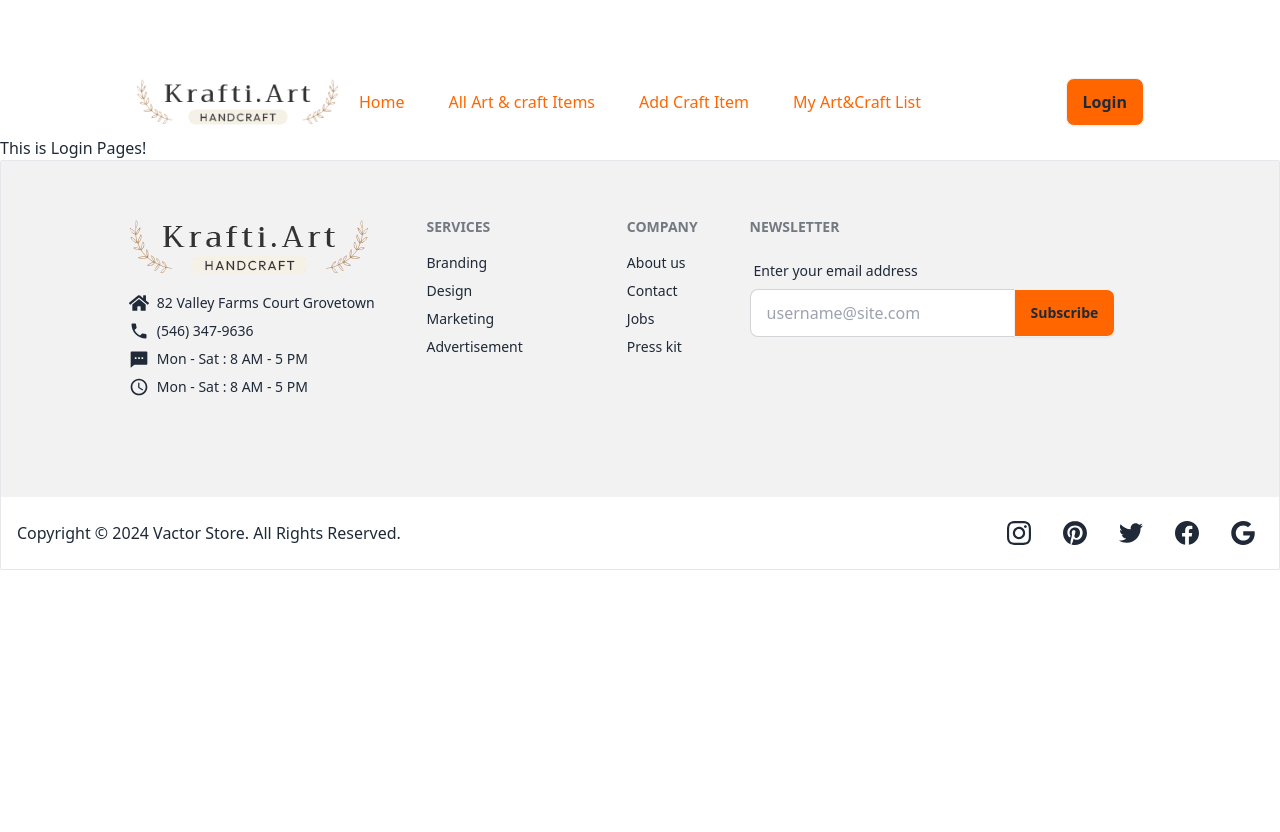
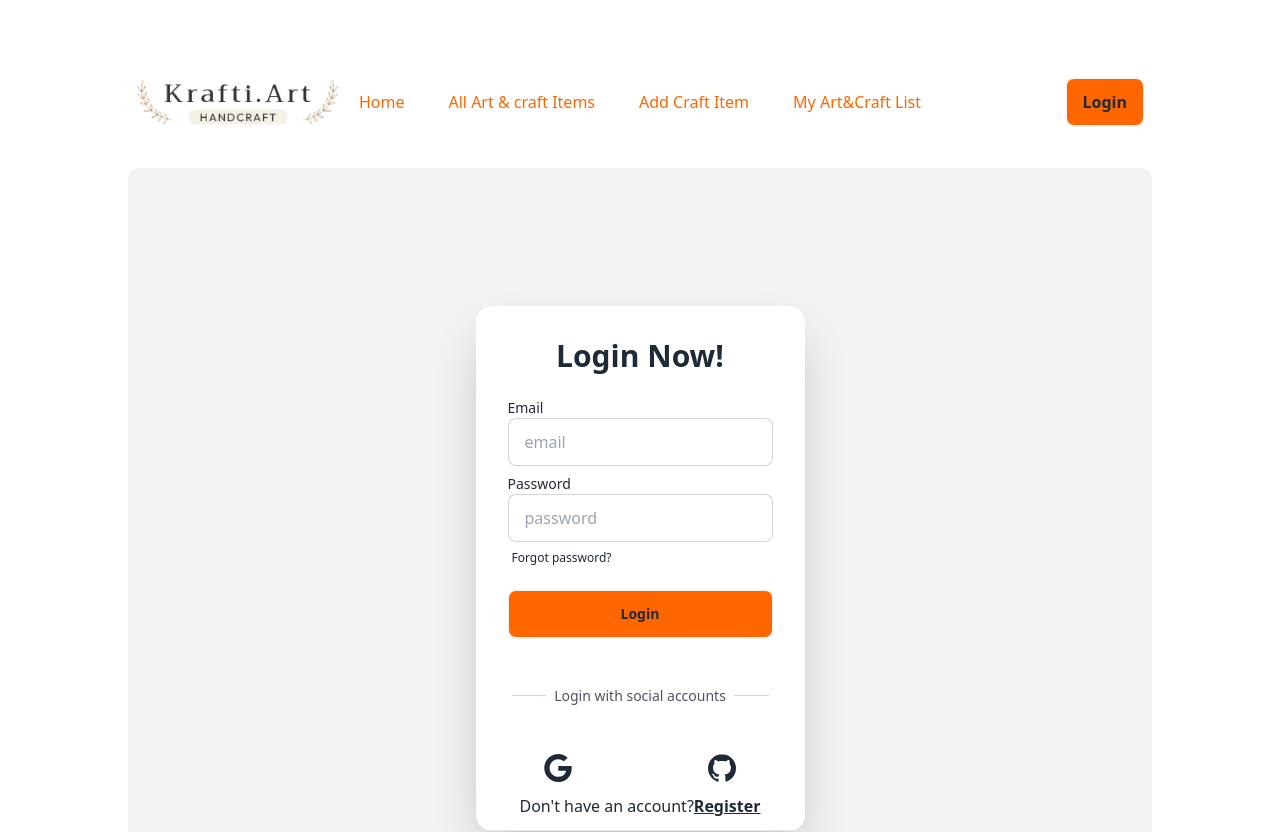
Before and after one commit to Alok4D/PH-Assignment-10, a React (Vite) app: page /login in a window 1280 px wide. Shown: the top 832 px of the page. Before the commit the page ends 800 px from the top, so only its background shows below. Built offline with nearby package versions, Linux system fonts and the light colour scheme; no server answers.

Commit message:
add new login form

```diff
--- a/src/Components/Login-Pages/Login.jsx
+++ b/src/Components/Login-Pages/Login.jsx
@@ -1,131 +1,120 @@
-// // import { useContext, useEffect } from "react";
-// // import { Link, useNavigate } from "react-router-dom";
-// // // import { AuthContext } from "../Auth-Provider/AuthProvider";
-// // import AOS from 'aos';
-// // import 'aos/dist/aos.css';
-// // import { Helmet } from "react-helmet-async";
-// // import { AuthContext } from "../Auth-Provaider/AuthProvaider";
+// import { useContext, useEffect } from "react";
+// import { Link, useLocation, useNavigate } from "react-router-dom";
+// import { AuthContext } from "../Auth-Provider/AuthProvider";
+// import AOS from 'aos';
+// import 'aos/dist/aos.css';
+// import { Helmet } from "react-helmet-async";
 
-// import { useContext, useEffect } from "react";
+import { useContext } from "react";
+import { AuthContext } from "../Auth-Provaider/AuthProvaider";
+import { Link } from "react-router-dom";
 
 
-// const Login = () => {
+const Login = () => {
 
-// //   useEffect(() => {
-// //     AOS.init({
-// //       duration: 2000,
-// //     });
-// //   }, []);
+//   useEffect(() => {
+//     AOS.init({
+//       duration: 2000,
+//     });
+//   }, []);
 
-// //   const location = useLocatiol()
-// //   console.log(location);
-// //   const navigate = useNavigate()
+//   const location = useLocation()
+//   console.log(location);
+//   const navigate = useNavigate()
 
-//    const {loginUser, googleLogin, githubLogin, setUser, user} = useContext(AuthContext)
+   const {loginUser, googleLogin, setUser} = useContext(AuthContext)
 
 
-//     const handleLogin = (e) => {
-//         e.preventDefault()
-//         const email = e.target.email.value;
-//         const password = e.target.password.value;
-//         console.log(email, password);
-//         loginUser(email, password)
-//         .then( () => {
-//           navigate(location?.state ? location.state : '/');
-//         })
-//     }
+    const handleLogin = (e) => {
+        e.preventDefault()
+        const email = e.target.email.value;
+        const password = e.target.password.value;
+        console.log(email, password);
+        loginUser(email, password)
+        .then( () => {
+        //   navigate(location?.state ? location.state : '/');
+        })
+    }
 
 
-//     const handleGoogleLogin = () =>{
-//       googleLogin()
-//       .then(result => {
-//         setUser(result.user)
-//         navigate(location?.state ? location.state : '/');
+    const handleGoogleLogin = () =>{
+      googleLogin()
+      .then(result => {
+        setUser(result.user)
+        // navigate(location?.state ? location.state : '/');
 
-//       })
-//     }
+      })
+    }
 
-//     const handleGithubLogin = () => {
-//       githubLogin()
-//       .then(result => {
-//         setUser(result.user)
-//         navigate(location?.state ? location.state : '/');
+    // const handleGithubLogin = () => {
+    //   githubLogin()
+    //   .then(result => {
+    //     setUser(result.user)
+    //     // navigate(location?.state ? location.state : '/');
 
-//       })
-//     }
+    //   })
+    // }
 
 
-//     useEffect( () => {
-//       if(user){
-//         navigate(location.state)
-//       }
-//     }, [user])
+    // useEffect( () => {
+    //   if(user){
+    //     navigate(location.state)
+    //   }
+    // }, [user])
 
-//     return (
-//        <div className="hero w-[80%] mx-auto rounded-xl min-h-screen bg-base-200 mb-8 mt-8" data-aos="zoom-in">
-//         <Helmet><title>Login Page</title></Helmet>
-//   <div className="hero-content flex-col lg:flex-row-reverse">
+    return (
+       <div className="hero w-[80%] mx-auto rounded-xl min-h-screen bg-base-200 mb-8 mt-8" data-aos="zoom-in">
+        {/* <Helmet><title>Login Page</title></Helmet> */}
+  <div className="hero-content flex-col lg:flex-row-reverse">
 
-//     <div className="card shrink-0 w-full max-w-sm shadow-2xl bg-base-100">
+    <div className="card shrink-0 w-full max-w-sm shadow-2xl bg-base-100">
 
-//       <form onSubmit={handleLogin} className="card-body">
-//         <h2 className="text-3xl font-extrabold text-center mb-4">Login Now!</h2>
-//         <div className="form-control">
-//             <span className="label-text">Email</span>
-//           <input name="email" type="email" placeholder="email" className="input input-bordered" required />
-//         </div>
-//         <div className="form-control">
-//             <span className="label-text">Password</span>
-//           <input name="password" type="password" placeholder="password" className="input input-bordered" required />
-//           <label className="label">
-//             <a href="#" className="label-text-alt link link-hover">Forgot password?</a>
-//           </label>
-//         </div>
+      <form onSubmit={handleLogin} className="card-body">
+        <h2 className="text-3xl font-extrabold text-center mb-4">Login Now!</h2>
+        <div className="form-control">
+            <span className="label-text">Email</span>
+          <input name="email" type="email" placeholder="email" className="input input-bordered" required />
+        </div>
+        <div className="form-control">
+            <span className="label-text">Password</span>
+          <input name="password" type="password" placeholder="password" className="input input-bordered" required />
+          <label className="label">
+            <a href="#" className="label-text-alt link link-hover">Forgot password?</a>
+          </label>
+        </div>
 
-//         <div className="form-control mt-2">
-//           <button className="btn bg-[#F60]">Login</button>
-//         </div>
+        <div className="form-control mt-2">
+          <button className="btn bg-[#F60]">Login</button>
+        </div>
 
-//       </form>
+      </form>
 
-//       <div className="flex items-center pt-4 space-x-2 p-9">
-//             <div className="flex-1 h-px bg-gray-300"></div>
-//             <p className="text-sm text-gray-600">Login with social accounts</p>
-//             <div className="flex-1 h-px bg-gray-300"></div>
-//         </div>
-//         {/* Social icons */}
-//         <div className="flex justify-around">
-//             <button onClick={handleGoogleLogin} aria-label="Log in with Google" className="p-3 rounded-full hover:bg-gray-200">
-//                 <svg xmlns="http://www.w3.org/2000/svg" viewBox="0 0 32 32" className="w-7 h-7  fill-current"><path d="M16.318 13.714v5.484h9.078c-0.37 2.354-2.745 6.901-9.078 6.901-5.458 0-9.917-4.521-9.917-10.099s4.458-10.099 9.917-10.099c3.109 0 5.193 1.318 6.38 2.464l4.339-4.182c-2.786-2.599-6.396-4.182-10.719-4.182-8.844 0-16 7.151-16 16s7.156 16 16 16c9.234 0 15.365-6.49 15.365-15.635 0-1.052-0.115-1.854-0.255-2.651z"></path></svg>
-//             </button>
+      <div className="flex items-center pt-4 space-x-2 p-9">
+            <div className="flex-1 h-px bg-gray-300"></div>
+            <p className="text-sm text-gray-600">Login with social accounts</p>
+            <div className="flex-1 h-px bg-gray-300"></div>
+        </div>
+        {/* Social icons */}
+        <div className="flex justify-around">
+            <button onClick={handleGoogleLogin} aria-label="Log in with Google" className="p-3 rounded-full hover:bg-gray-200">
+                <svg xmlns="http://www.w3.org/2000/svg" viewBox="0 0 32 32" className="w-7 h-7  fill-current"><path d="M16.318 13.714v5.484h9.078c-0.37 2.354-2.745 6.901-9.078 6.901-5.458 0-9.917-4.521-9.917-10.099s4.458-10.099 9.917-10.099c3.109 0 5.193 1.318 6.38 2.464l4.339-4.182c-2.786-2.599-6.396-4.182-10.719-4.182-8.844 0-16 7.151-16 16s7.156 16 16 16c9.234 0 15.365-6.49 15.365-15.635 0-1.052-0.115-1.854-0.255-2.651z"></path></svg>
+            </button>
 
-//             <button onClick={handleGithubLogin} aria-label="Log in with GitHub" className="p-3 rounded-full hover:bg-gray-200">
-//                 <svg xmlns="http://www.w3.org/2000/svg" viewBox="0 0 32 32" className="w-7 h-7 fill-current"><path d="M16 0.396c-8.839 0-16 7.167-16 16 0 7.073 4.584 13.068 10.937 15.183 0.803 0.151 1.093-0.344 1.093-0.772 0-0.38-0.009-1.385-0.015-2.719-4.453 0.964-5.391-2.151-5.391-2.151-0.729-1.844-1.781-2.339-1.781-2.339-1.448-0.989 0.115-0.968 0.115-0.968 1.604 0.109 2.448 1.645 2.448 1.645 1.427 2.448 3.744 1.74 4.661 1.328 0.14-1.031 0.557-1.74 1.011-2.135-3.552-0.401-7.287-1.776-7.287-7.907 0-1.751 0.62-3.177 1.645-4.297-0.177-0.401-0.719-2.031 0.141-4.235 0 0 1.339-0.427 4.4 1.641 1.281-0.355 2.641-0.532 4-0.541 1.36 0.009 2.719 0.187 4 0.541 3.043-2.068 4.381-1.641 4.381-1.641 0.859 2.204 0.317 3.833 0.161 4.235 1.015 1.12 1.635 2.547 1.635 4.297 0 6.145-3.74 7.5-7.296 7.891 0.556 0.479 1.077 1.464 1.077 2.959 0 2.14-0.020 3.864-0.020 4.385 0 0.416 0.28 0.916 1.104 0.755 6.4-2.093 10.979-8.093 10.979-15.156 0-8.833-7.161-16-16-16z"></path></svg>
-//             </button>
-//         </div>
+            <button  aria-label="Log in with GitHub" className="p-3 rounded-full hover:bg-gray-200">
+                <svg xmlns="http://www.w3.org/2000/svg" viewBox="0 0 32 32" className="w-7 h-7 fill-current"><path d="M16 0.396c-8.839 0-16 7.167-16 16 0 7.073 4.584 13.068 10.937 15.183 0.803 0.151 1.093-0.344 1.093-0.772 0-0.38-0.009-1.385-0.015-2.719-4.453 0.964-5.391-2.151-5.391-2.151-0.729-1.844-1.781-2.339-1.781-2.339-1.448-0.989 0.115-0.968 0.115-0.968 1.604 0.109 2.448 1.645 2.448 1.645 1.427 2.448 3.744 1.74 4.661 1.328 0.14-1.031 0.557-1.74 1.011-2.135-3.552-0.401-7.287-1.776-7.287-7.907 0-1.751 0.62-3.177 1.645-4.297-0.177-0.401-0.719-2.031 0.141-4.235 0 0 1.339-0.427 4.4 1.641 1.281-0.355 2.641-0.532 4-0.541 1.36 0.009 2.719 0.187 4 0.541 3.043-2.068 4.381-1.641 4.381-1.641 0.859 2.204 0.317 3.833 0.161 4.235 1.015 1.12 1.635 2.547 1.635 4.297 0 6.145-3.74 7.5-7.296 7.891 0.556 0.479 1.077 1.464 1.077 2.959 0 2.14-0.020 3.864-0.020 4.385 0 0.416 0.28 0.916 1.104 0.755 6.4-2.093 10.979-8.093 10.979-15.156 0-8.833-7.161-16-16-16z"></path></svg>
+            </button>
+        </div>
 
 
-//       <div>
-//       <p className="mb-3 text-center">Don&apos;t have an account?<Link to="/register" className="underline font-semibold">Register</Link></p>
-//         <hr />
-//       </div>
+      <div>
+      <p className="mb-3 text-center">Don&apos;t have an account?<Link to="/register" className="underline font-semibold">Register</Link></p>
+        <hr />
+      </div>
 
 
 
-//     </div>
-//   </div>
-//         </div>
-//     );
-// };
-
-// export default Login;
-
-
-
-const Login = () => {
-    return (
-        <div>
-            <h2>This is Login Pages!</h2>
+    </div>
+  </div>
         </div>
     );
 };
--- /dev/null
+++ b/src/Components/Register-Pages/Register.jsx
@@ -0,0 +1,147 @@
+import { useContext, useEffect, useState } from "react";
+import { FaEye, FaEyeSlash } from "react-icons/fa";
+import { Link } from "react-router-dom";
+// toast
+import { ToastContainer, toast } from 'react-toastify';
+import 'react-toastify/dist/ReactToastify.css';
+import { AuthContext } from "../Auth-Provaider/AuthProvaider";
+
+
+const Register = () => {
+
+    // useEffect(() => {
+    //     AOS.init({
+    //       duration: 2000,
+    //     });
+    //   }, []);
+
+
+    useEffect(() => {
+        const clear = setInterval(() => {
+            console.log("I am called!");
+        }, 1000)
+
+        return () => {
+            clearInterval(clear)
+        }
+    })
+
+
+    const {registerUser, setUser} = useContext(AuthContext)
+    const [error, setError] = useState('');
+    const [showPassword, setShowPassword] = useState(false);
+    const [showPasswordConfirm, setShowPasswordConfirm] = useState(false);
+
+    const handleRegister = (e) => {
+        e.preventDefault()
+        const name = e.target.name.value;
+        const email = e.target.email.value;
+        const password = e.target.password.value;
+        const confirmPassword = e.target.confirmPassword.value;
+        const photo = e.target.photo.value;
+
+        if(password.length < 6){
+            setError("Password should be at least must be 6 characters")
+            return;
+        }
+        else if(!/[A-Z]/.test(password)){
+            setError('password must contain at least 1 upper case character!')
+            return;
+        }
+        else if(!/[a-z]/.test(password)){
+            setError('password must contain at least 1 lower character!')
+            return;
+        }
+
+        else if(password !== confirmPassword){
+            setError("Password didn't match")
+            return
+        }
+
+
+        // reset error
+        setError('');
+
+
+
+        console.log(name, photo, email, password, confirmPassword);
+        registerUser(email, password, name)
+        .then(result => {
+            toast.success('User Create Successfully!')
+           // update profile
+        //    updateProfile(result.user, {
+        //     displayName: name,
+        //     photoURL: photo,
+        // })
+            setUser(result.user)
+        })
+        .catch(error => {
+            console.error(error)
+            toast.error('Already account created!');
+        })
+
+    }
+    return (
+        <div  className="w-80 md:w-96 lg:w-[500px] mx-auto mt-8 border rounded-xl bg-white flex items-center relative overflow-hidden shadow-xl mb-8"  data-aos="zoom-in">
+        {/* <Helmet><title>Create a an account</title></Helmet> */}
+            {/* register form  */}
+            <div className={`p-8 w-full duration-500` }>
+                <h1 className="font-extrabold lg:text-4xl pb-4 flex justify-center items-center">Register Now!</h1>
+
+            <form onSubmit={handleRegister} className="space-y-3">
+
+           <div>
+           <p>Name</p>
+            <input name='name' type="text" placeholder="Type here" className="input input-bordered w-full " required/>
+           </div>
+           <div>
+           <p>Photo</p>
+            <input name='photo' type="text" placeholder="Type here" className="input input-bordered w-full " required/>
+           </div>
+           <div>
+           <p>Email</p>
+            <input name='email' type="text" placeholder="Type here" className="input input-bordered w-full " required/>
+           </div>
+           <div>
+           <p>Password</p>
+          <div className="relative">
+          <input name='password' type={ showPassword ? "text" : "password"} placeholder="Password" className="input input-bordered w-full " required/>
+            <span className="absolute top-4 right-3" onClick={ () => setShowPassword(!showPassword)}>
+                {
+                    showPassword ? <FaEyeSlash></FaEyeSlash> : <FaEye></FaEye>
+                }
+            </span>
+          </div>
+
+           </div>
+           <div>
+           <p>Confirm Password</p>
+           <div className="relative">
+          <input name='confirmPassword' type={ showPasswordConfirm ? "text" : "password"} placeholder="Confirm your password" className="input input-bordered w-full " required/>
+            <span className="absolute top-4 right-3" onClick={ () => setShowPasswordConfirm(!showPassword)}>
+                {
+                    showPasswordConfirm ? <FaEyeSlash></FaEyeSlash> : <FaEye></FaEye>
+                }
+            </span>
+          </div>
+           </div>
+
+            {
+                error && <small className="text-red-600">{error}</small>
+            }
+
+           <button type="submit" className="btn bg-[#F60] w-full">Register</button>
+           <ToastContainer></ToastContainer>
+            </form>
+
+
+
+                <p className="mb-2 mt-3 text-center">Already have an account?<Link to="/login" className="underline font-semibold">Login</Link></p>
+
+
+             </div>
+    </div>
+    );
+};
+
+export default Register;
```
Also changed, not shown: src/main.jsx (+11 -6 lines).
